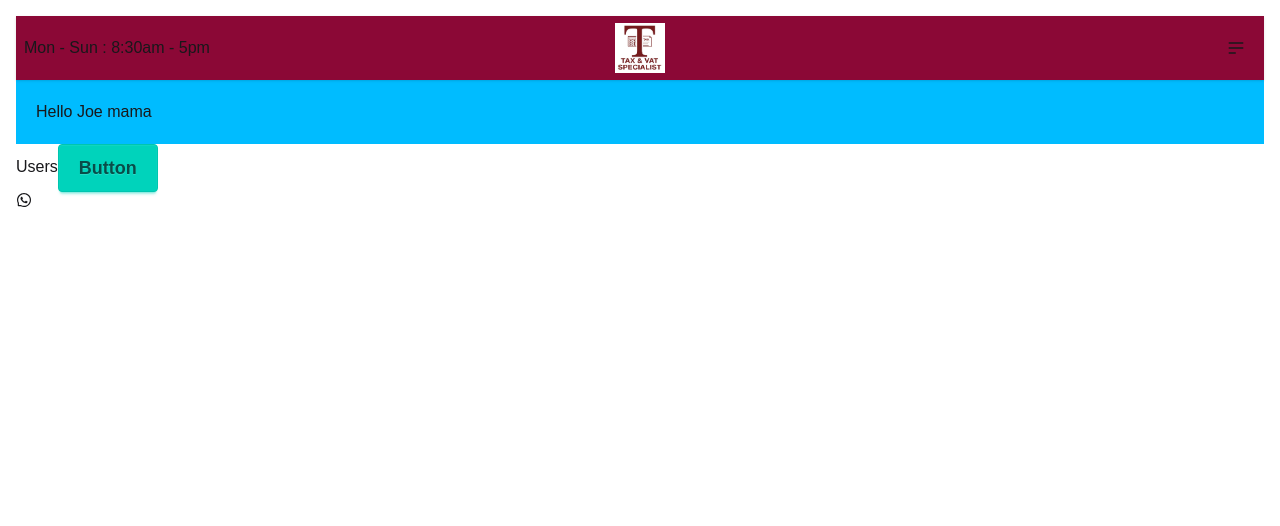
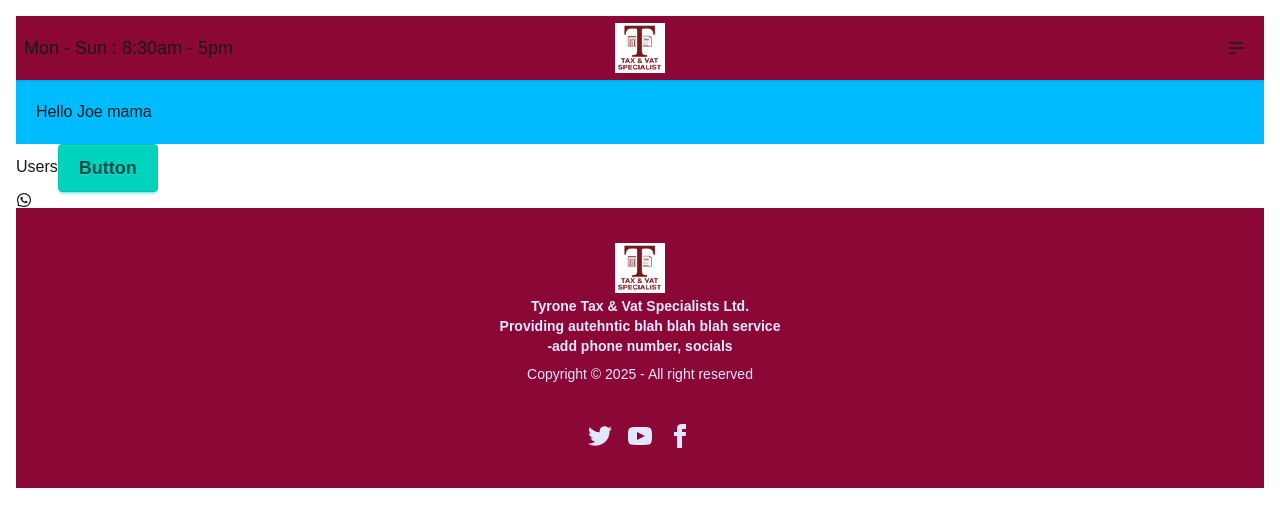
Before and after one commit to bnyari196/accountancy-app, a Next.js app: page / in a window 1280 px wide. Shown: the top 526 px of the page. Built offline with nearby package versions, Linux system fonts and the light colour scheme.

Commit message:
Footer implemented

```diff
--- /dev/null
+++ b/app/Footer.tsx
@@ -0,0 +1,68 @@
+import React from 'react'
+
+import Image from 'next/image'
+import Logo from './tyroneTaxVat.jpg';
+
+const Footer = () => {
+  return (
+    <footer className="footer footer-horizontal footer-center bg-rose-900 text-primary-content p-10">
+  <aside>
+  <a className="btn btn-ghost">
+        <Image
+        src={Logo}
+        alt= "Logo"
+        width={50}
+        height={50}
+        />
+    </a>
+    <p className="font-bold">
+      Tyrone Tax & Vat Specialists Ltd.
+      <br />
+      Providing autehntic blah blah blah service
+      <br />
+      -add phone number, socials
+    </p>
+    <p>Copyright © {new Date().getFullYear()} - All right reserved</p>
+  </aside>
+  <nav>
+    <div className="grid grid-flow-col gap-4">
+      <a>
+        <svg
+          xmlns="http://www.w3.org/2000/svg"
+          width="24"
+          height="24"
+          viewBox="0 0 24 24"
+          className="fill-current">
+          <path
+            d="M24 4.557c-.883.392-1.832.656-2.828.775 1.017-.609 1.798-1.574 2.165-2.724-.951.564-2.005.974-3.127 1.195-.897-.957-2.178-1.555-3.594-1.555-3.179 0-5.515 2.966-4.797 6.045-4.091-.205-7.719-2.165-10.148-5.144-1.29 2.213-.669 5.108 1.523 6.574-.806-.026-1.566-.247-2.229-.616-.054 2.281 1.581 4.415 3.949 4.89-.693.188-1.452.232-2.224.084.626 1.956 2.444 3.379 4.6 3.419-2.07 1.623-4.678 2.348-7.29 2.04 2.179 1.397 4.768 2.212 7.548 2.212 9.142 0 14.307-7.721 13.995-14.646.962-.695 1.797-1.562 2.457-2.549z"></path>
+        </svg>
+      </a>
+      <a>
+        <svg
+          xmlns="http://www.w3.org/2000/svg"
+          width="24"
+          height="24"
+          viewBox="0 0 24 24"
+          className="fill-current">
+          <path
+            d="M19.615 3.184c-3.604-.246-11.631-.245-15.23 0-3.897.266-4.356 2.62-4.385 8.816.029 6.185.484 8.549 4.385 8.816 3.6.245 11.626.246 15.23 0 3.897-.266 4.356-2.62 4.385-8.816-.029-6.185-.484-8.549-4.385-8.816zm-10.615 12.816v-8l8 3.993-8 4.007z"></path>
+        </svg>
+      </a>
+      <a>
+        <svg
+          xmlns="http://www.w3.org/2000/svg"
+          width="24"
+          height="24"
+          viewBox="0 0 24 24"
+          className="fill-current">
+          <path
+            d="M9 8h-3v4h3v12h5v-12h3.642l.358-4h-4v-1.667c0-.955.192-1.333 1.115-1.333h2.885v-5h-3.808c-3.596 0-5.192 1.583-5.192 4.615v3.385z"></path>
+        </svg>
+      </a>
+    </div>
+  </nav>
+</footer>
+  )
+}
+
+export default Footer
--- a/app/NavBar.tsx
+++ b/app/NavBar.tsx
@@ -13,12 +13,11 @@
     <nav>
 <div className="navbar bg-base-100 shadow-sm bg-rose-900">
   <div className="navbar-start">
-    <p>Mon - Sun : 8:30am - 5pm</p>
+    <p className="text-lg">Mon - Sun : 8:30am - 5pm</p>
 
   </div>
   <div className="navbar-center">
     <a className="btn btn-ghost">
-
         <Image
         src={Logo}
         alt= "Logo"
--- a/app/layout.tsx
+++ b/app/layout.tsx
@@ -2,6 +2,7 @@
 import { Geist, Geist_Mono } from "next/font/google";
 import "./globals.css";
 import NavBar from './NavBar';
+import Footer from './Footer';
 
 const geistSans = Geist({
   variable: "--font-geist-sans",
@@ -31,6 +32,7 @@
         <NavBar />
         {children}
       </body>
+      <Footer />
     </html>
   );
 }
```
